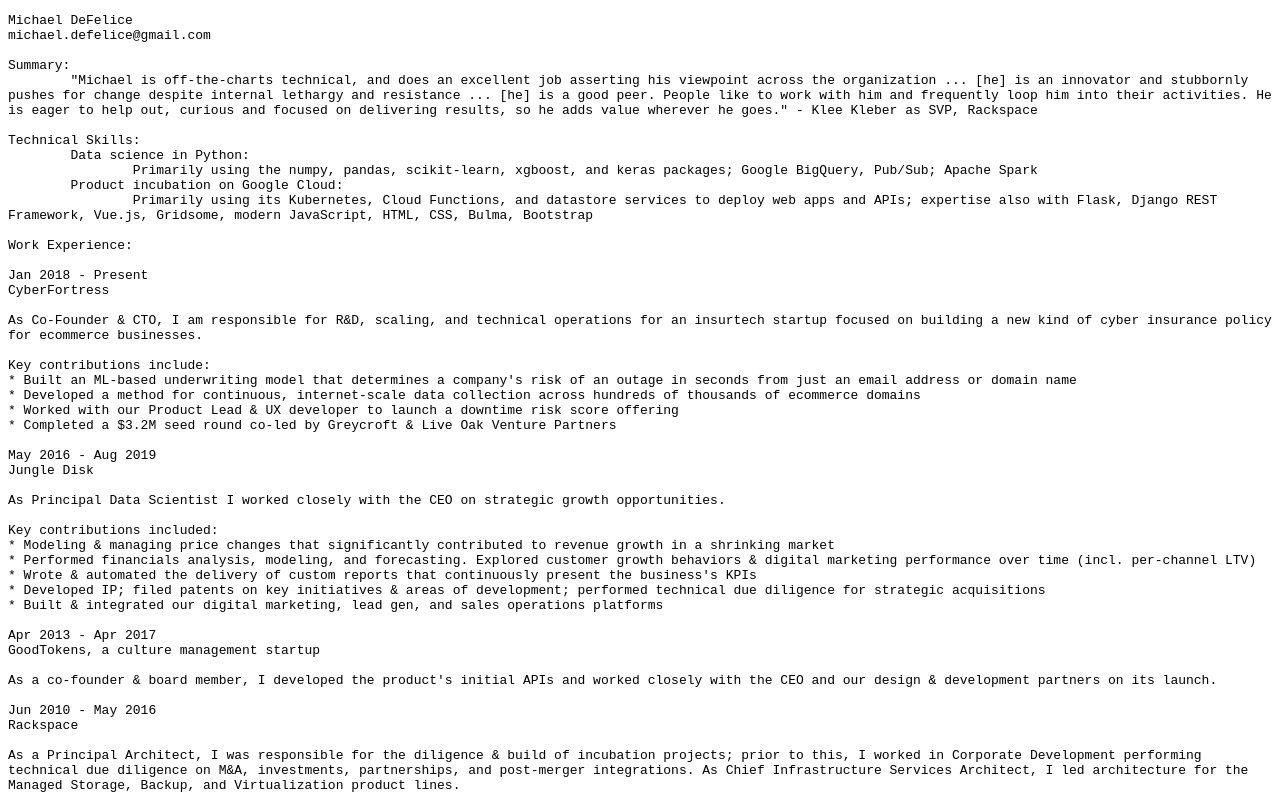
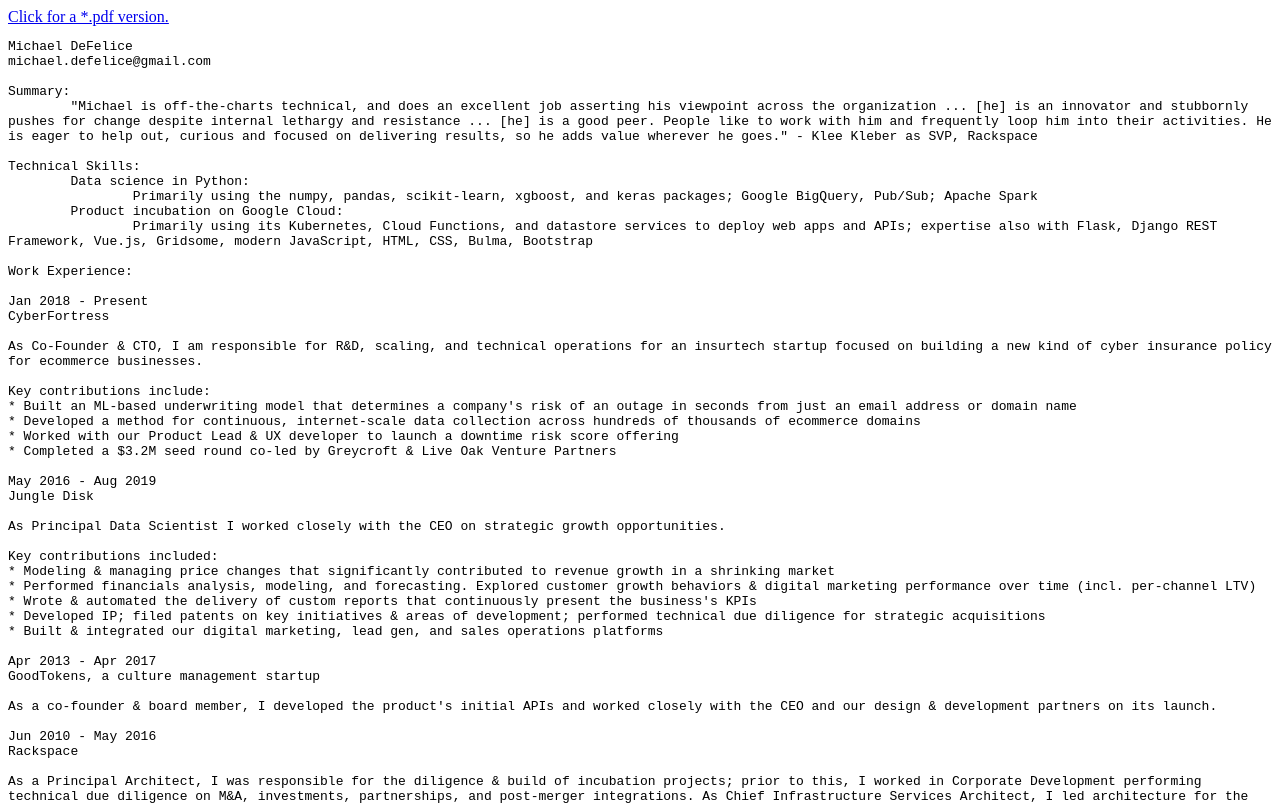
Before and after one commit to mtdefelice/mtdefelice.github.io, a plain HTML site: page index.html in a window 1280 px wide. Shown: the top 803 px of the page. Drawn offline with Linux system fonts and the light colour scheme.

Commit message:
*.pdf link

```diff
--- a/index.html
+++ b/index.html
@@ -28,6 +28,7 @@
 <title>Michael DeFelice</title>
 </head>
 <body>
+<a href = 'Resume-DeFelice_2020.pdf'>Click for a *.pdf version.</a>
 <pre style = 'white-space: pre-wrap;'>
 Michael DeFelice
 michael.defelice@gmail.com
```
Also changed, not shown: 1 other file.
